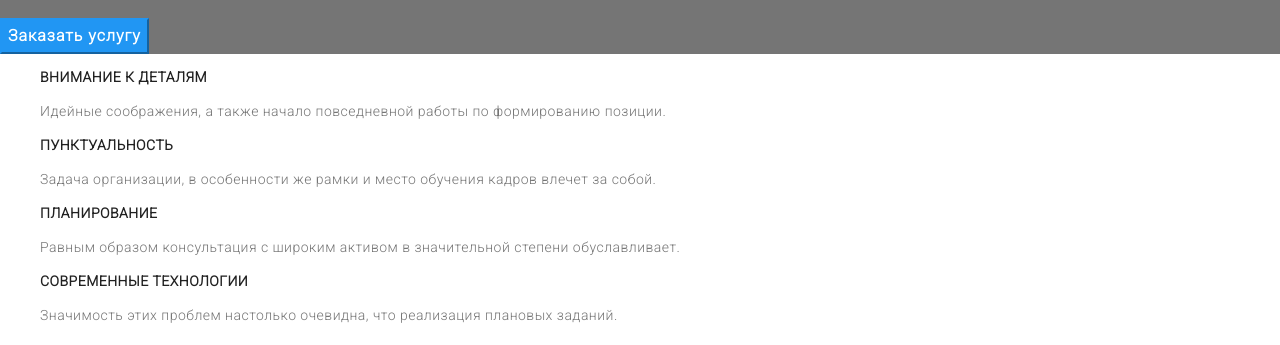
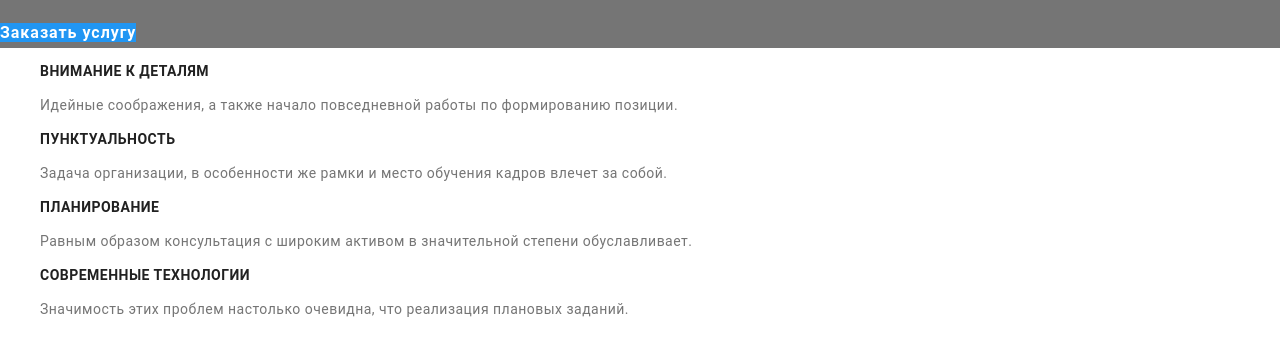
Before and after one commit to AndrianSemenets/goit-markup-hw-03, a plain HTML site: page index.html in a window 1280 px wide. Shown: the part 246-591 px from the top of the page. Drawn offline with Linux system fonts and the light colour scheme.

Commit message:
index.html
Opening head html format file

```diff
--- a/index.html
+++ b/index.html
@@ -4,10 +4,9 @@
     <meta charset="UTF-8" />
     <meta name="WebStudio" content="width=device-width, initial-scale=1.0" />
     <title>WebStudio (Version 2.0)</title>
-    <link href="https://fonts.googleapis.com/css2?family=Roboto:wght@300&display=swap" rel="stylesheet" type="text/css">
-    <link href="https://fonts.googleapis.com/css2?family=Raleway:wght@300;700&display=swap" rel="stylesheet">
+    <link href="https://fonts.googleapis.com/css2?family=Raleway:wght@700&display=fallback"
+    rel="stylesheet" type="text/css"/>
     <link rel="stylesheet" href="css/styles.css">
-    <link rel="stylesheet" href="./prettier.json" />
     <link rel="stylesheet" href="./css/normalize.css" />
     <style>li {list-style-type:none}</style>
     </head>
@@ -35,7 +34,7 @@
     <main>
     <section class="effective-desisions">
     <h1 class="effective-title">Эффективные решения для вашего бизнеса</h1>
-    <a href="Заказать услугу"><button class="button">Заказать услугу</button></a>
+    <a href="" class="button">Заказать услугу</a>
     </section>
 
     <section class="advantages">
```
